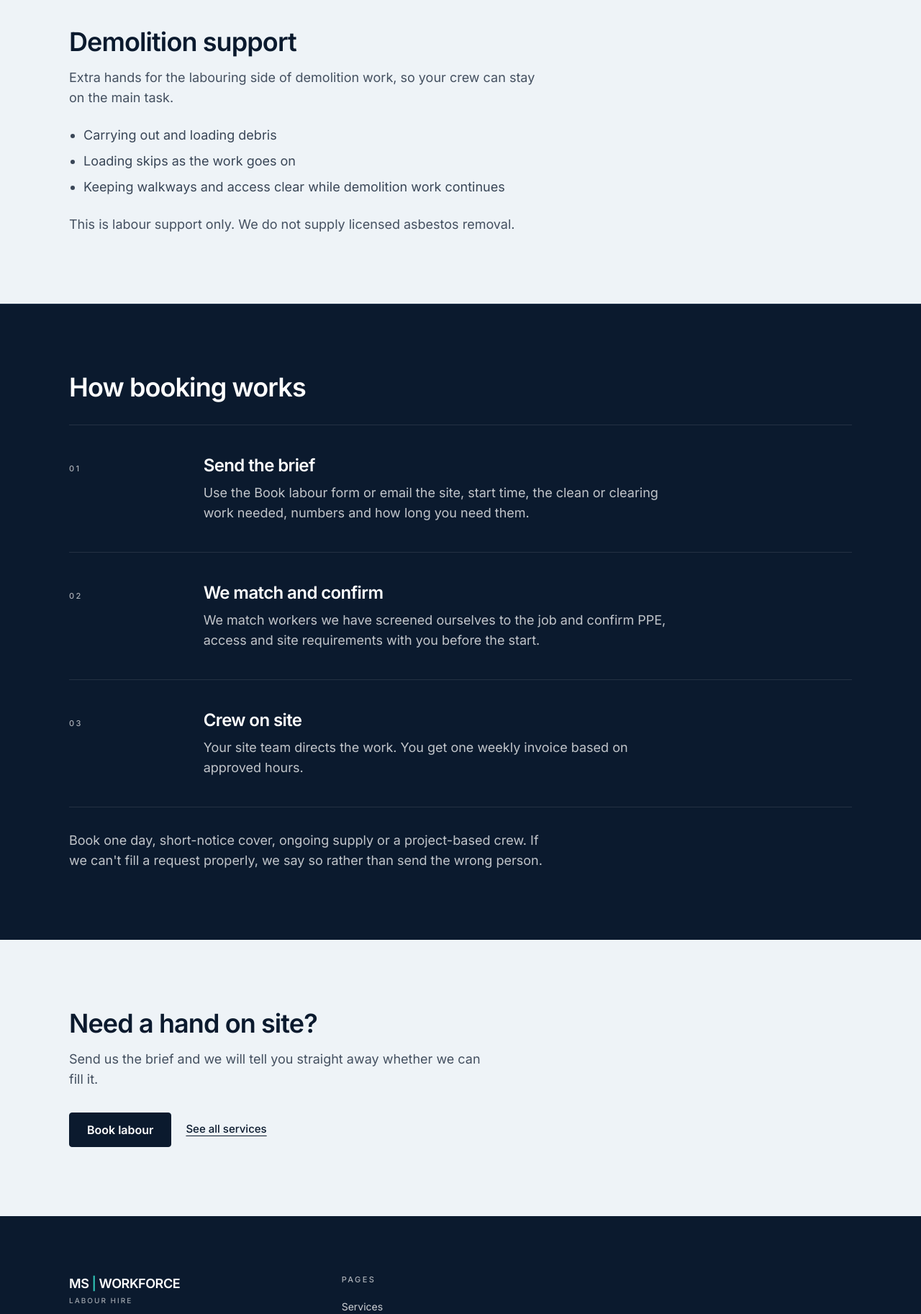
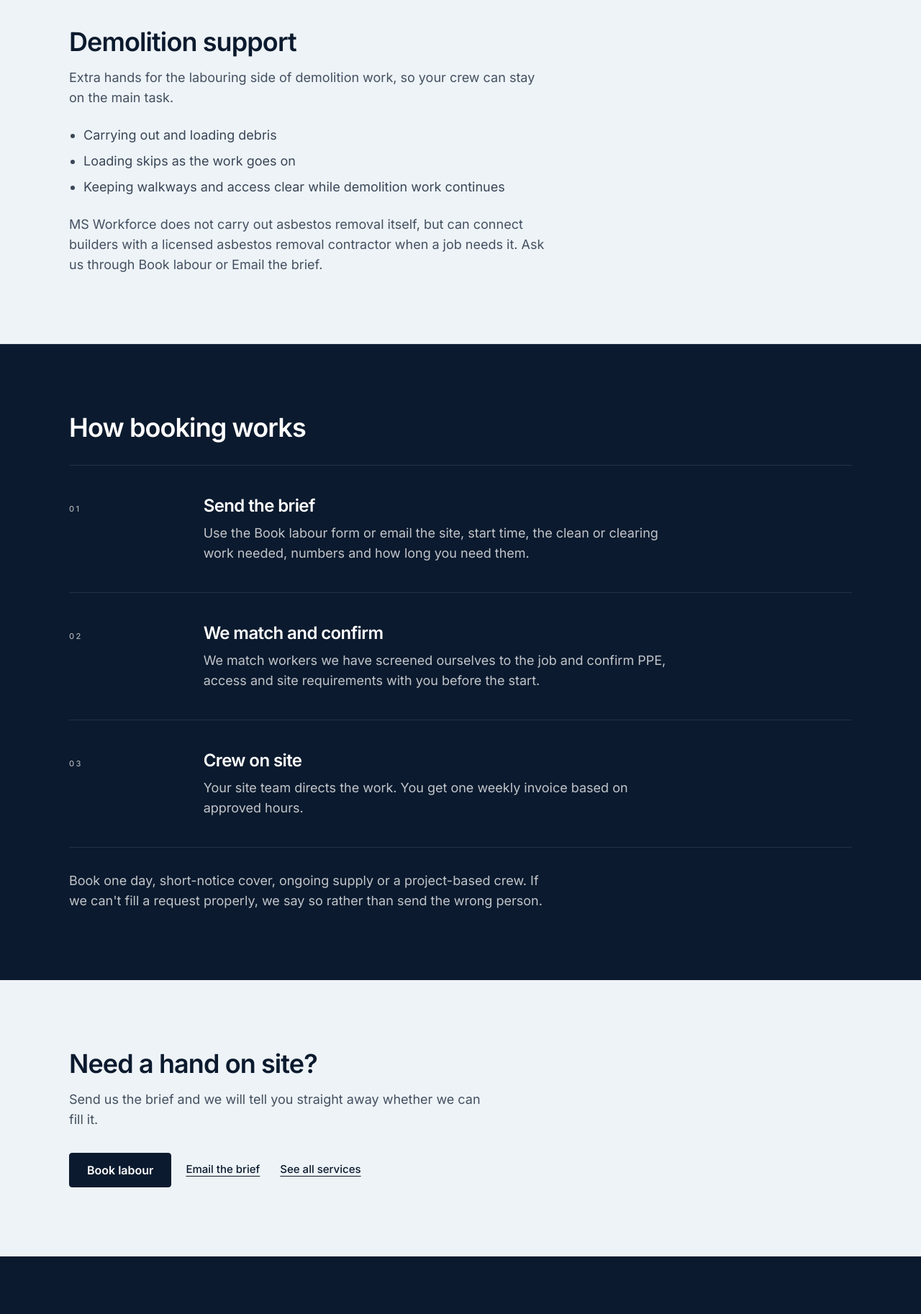
Before and after one commit to curiouscitizen11/MS-Workforce, a Next.js app: page /site-cleans-demolition-support in a window 1280 px wide. Shown: the part 1063-2889 px from the top of the page at 72% size. Built offline with nearby package versions, Linux system fonts and the light colour scheme.

Commit message:
Site cleans page: replace asbestos line with referral wording (no company named, no licence claim), add Email the brief to the closing CTA (approved by Mav 25 Oct)

```diff
--- a/app/site-cleans-demolition-support/page.tsx
+++ b/app/site-cleans-demolition-support/page.tsx
@@ -94,7 +94,7 @@ export default function SiteCleansPage() {
             ))}
           </ul>
           <p className="mt-6 max-w-2xl text-base leading-relaxed text-navy/75 sm:text-lg">
-            This is labour support only. We do not supply licensed asbestos removal.
+            MS Workforce does not carry out asbestos removal itself, but can connect builders with a licensed asbestos removal contractor when a job needs it. Ask us through Book labour or Email the brief.
           </p>
         </div>
       </section>
@@ -139,6 +139,9 @@ export default function SiteCleansPage() {
               Book labour
               <span className="sr-only"> (form opens in a new tab)</span>
             </a>
+            <a href={REQUEST_LABOUR_HREF} className="link-quiet w-full sm:w-auto">
+              Email the brief
+            </a>
             <Link href="/services" className="link-quiet w-full sm:w-auto">
               See all services
             </Link>
```
